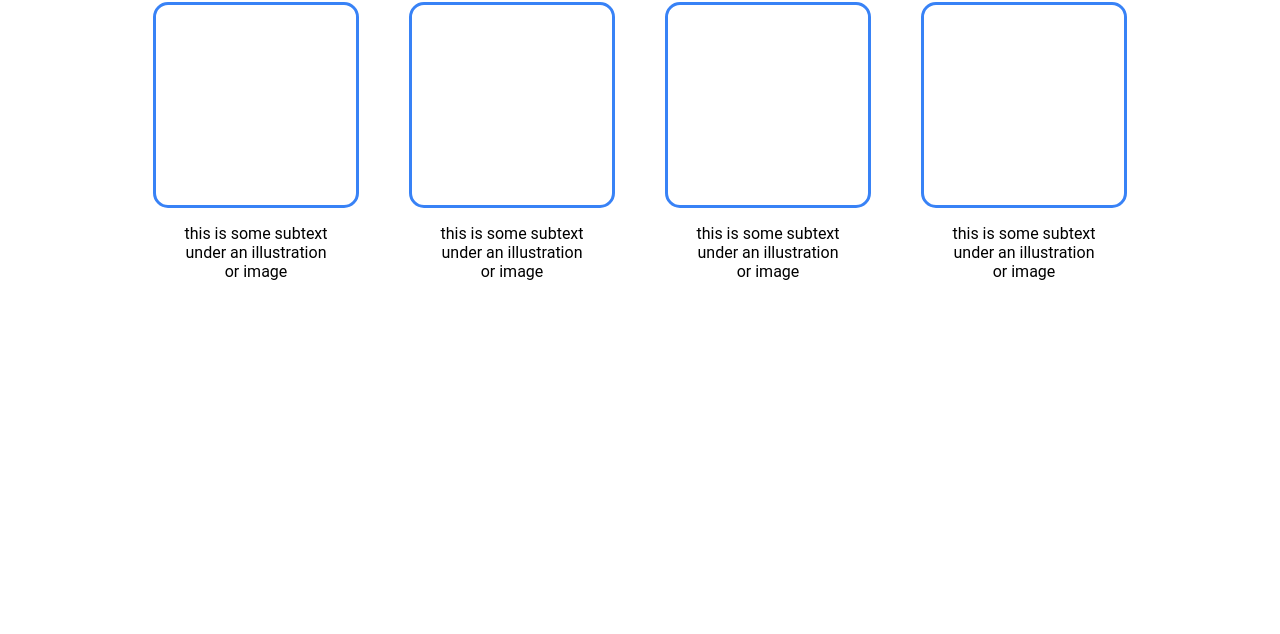
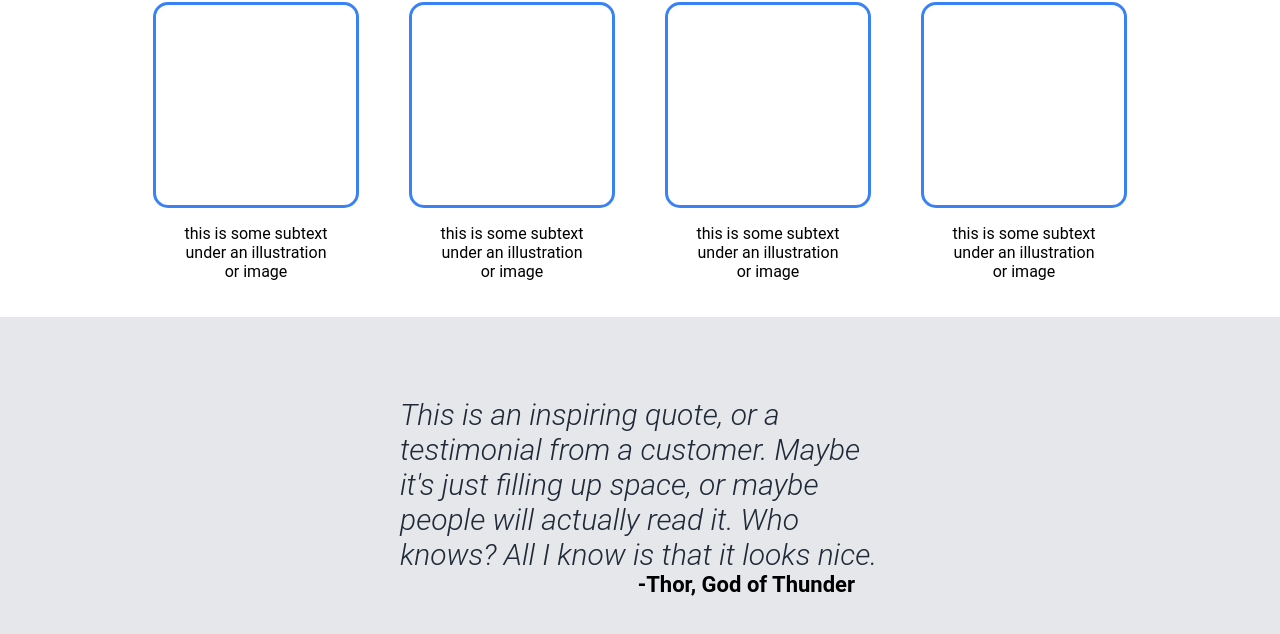
Before and after one commit to deepdave2534/landing-page, a plain HTML site: page index.html in a window 1280 px wide. Shown: the part 470-1104 px from the top of the page. Before the commit the page ends 800 px from the top, so only its background shows below. Drawn offline with Linux system fonts and the light colour scheme.

Commit message:
Add Quote section

```diff
--- a/index.html
+++ b/index.html
@@ -54,6 +54,16 @@
         </div>
     </div>
 
+    <div class="main-body2">
+        <div class="quote">This is an inspiring quote, or
+            a testimonial from a customer. Maybe it's just
+            filling up space, or maybe people will actually
+            read it. Who knows? All I know is that it
+            looks nice.
+        </div>
+        <div class="citation">-Thor, God of Thunder</div>
+    </div>
+
 
 </body>
 </html>
--- a/style.css
+++ b/style.css
@@ -125,3 +125,26 @@ body, html {
     border:3px solid #3882f6;
     border-radius: 15px;
 }
+
+.main-body2 {
+    background-color: #E5E7EB;
+    display: flex;
+    flex-direction: column;
+    align-items: flex-start;
+    padding: 80px 400px;
+}
+
+.quote {
+    font-size: 30px;
+    color: #1F2937;
+    font-style: italic;
+    font-weight: 300;
+}
+
+.citation {
+    color: black;
+    font-size: 22px;
+    font-weight: bold;
+    align-self: flex-end;
+    margin-right: 25px;
+}
```
